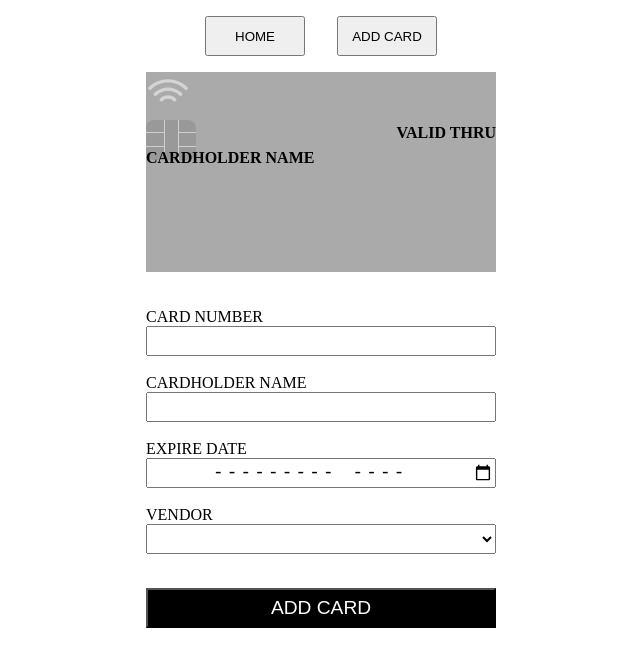
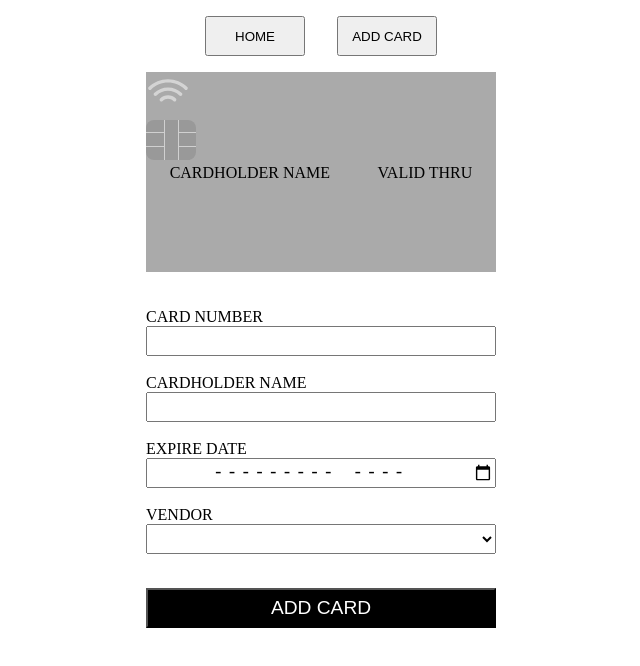
Before and after one commit to Giash1/IndividuallPro, a Vue app: page / in a window 1280 px wide. Both pictures are taken after a click on the button "ADD CARD". Shown: the top 666 px of the page, without its empty margins (319-959 px from the left). Built offline with nearby package versions, Linux system fonts and the light colour scheme; a web font is replaced by a local one.

Commit message:
Styling css

```diff
--- a/src/components/Card.vue
+++ b/src/components/Card.vue
@@ -3,20 +3,27 @@
 <template>
   <div id="card" :class="card.vendor">
     <div class="header">
+      <div>
       <div class="icon-one"><img src="../assets/wifi_white.svg" alt="" /></div>
-      <div class="icon-two"><img src="../assets/chip.svg" alt="" /></div>
-      <img v-if="card.vendor" :src="require('../assets/'+card.vendor+'.svg')" alt="">
+      <div><img src="../assets/chip.svg" alt="" /></div>
+     </div>
+      <div>
+        <img v-if="card.vendor" :src="require('../assets/'+card.vendor+'.svg')" alt="">
+      </div>
     </div>
+
     <div class="main">
-
-      <p id="cardNumber">{{ card.cardNumber }}</p>
+      <div id="cardNumber">{{ card.cardNumber }}</div>
+    </div>
+    <div class="footer">
+      <div>
       <p class="holdername">CARDHOLDER NAME</p>
       <p id="cardHolder">{{ card.cardHolder }}</p>
+       </div>
+       <div>
+      <div class="cardvalid">VALID THRU</div>
+   <div id="expireMonth">{{ card.cardYear }}</div>
     </div>
-    <div class="footer">
-      <p class="cardvalid">VALID THRU</p>
-      <p id="expireMonth">{{ card.cardYear }}</p>
-
     </div>
   </div>
 </template>
@@ -39,10 +46,8 @@ export default {
 #card {
   width: 350px;
   height: 200px;
+}
 
-
-
-}
 .bitcoin{
   background-color: gold;
 }
@@ -58,10 +63,25 @@ export default {
 .icon-one{
 text-align: start;
 }
-.icon-two{
-  text-align: start;
+.header{
+  display:flex;
+  flex-direction: row;
+  justify-content: space-between;
 }
-#cardNumber {
+.main{
+   display: flex;
+  flex-direction: row;
+justify-content: space-between;
+  align-items: flex-start;
+}
+.footer{
+  display: flex;
+
+  justify-content: space-around;
+  align-items: flex-end;
+}
+
+/* #cardNumber {
   width: 300px;
   letter-spacing: 0.2rem;
   align-items: flex-start;
@@ -84,23 +104,13 @@ text-align: start;
   font-weight: bold;
   position: absolute;
   transform: translateY(-15px);
-}
-.cardvalid{
+} */
+/* .cardvalid{
   text-align: right;
   opacity: 100%;
   font-weight: bold;
-  transform: translateY(-60px);
-}
-#expireMonth{
-  text-align: right;
-  padding-bottom: 3px;
   transform: translateY(-55px);
-}
-#ccv{
-  text-align: right;
-  padding-bottom: 0px;
+} */
 
 
-}
-
 </style>
```
